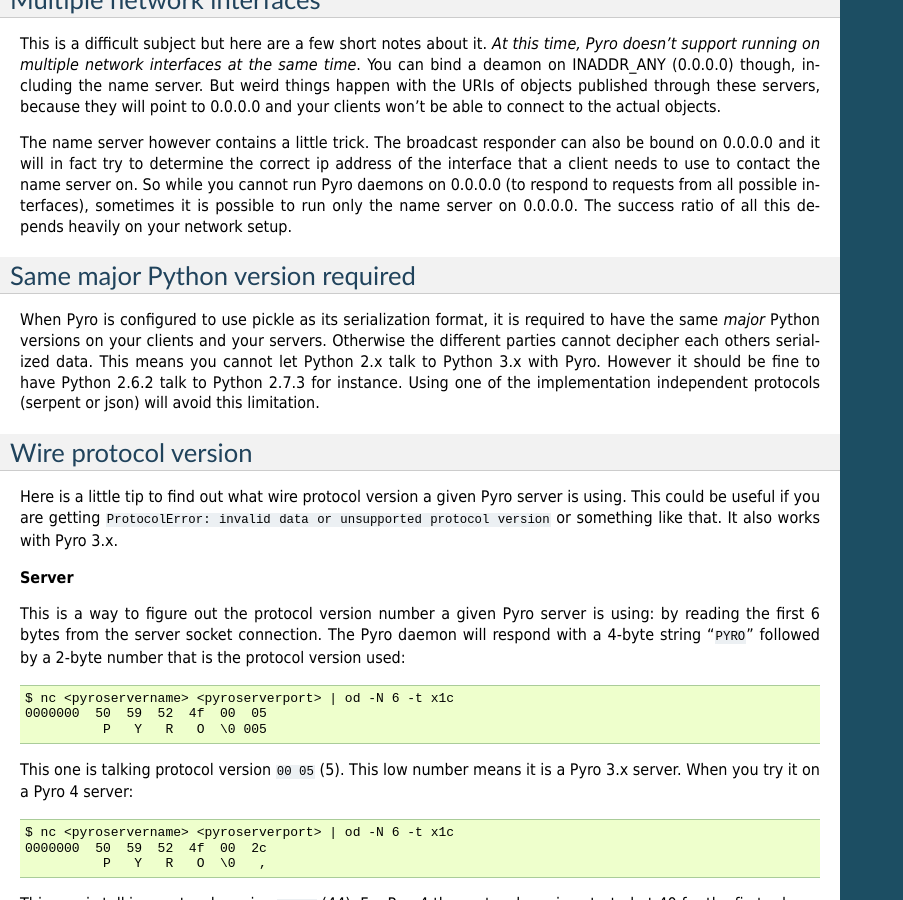
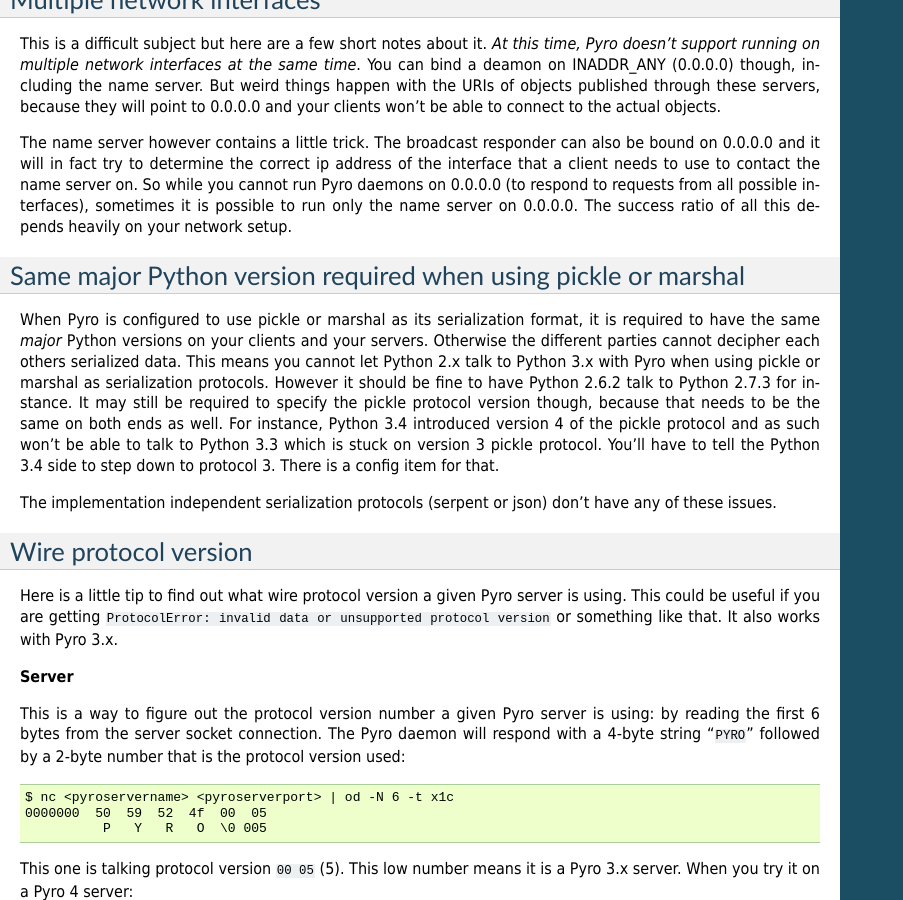
Before and after one commit to irmen/Pyro4, a Sphinx documentation site: the page built from docs/source/tipstricks.rst, in a window 1280 px wide and 900 px high, scrolled down 1062 px. Shown: the whole window, without its empty margins (0-903 px from the left). Built offline with Sphinx 7.4.7, drawn with Linux system fonts in a browser that asks for light colours; the version number could not be read and is left out; some of the changed text lies outside the part shown.

Commit message:
introduced PICKLE_PROTOCOL_VERSION config item, fixes #40

```diff
--- a/docs/source/changelog.rst
+++ b/docs/source/changelog.rst
@@ -4,7 +4,7 @@
 
 **Pyro 4.26**
 
-...
+- introduced PICKLE_PROTOCOL_VERSION config item
 
 
 **Pyro 4.25**
--- a/docs/source/clientcode.rst
+++ b/docs/source/clientcode.rst
@@ -111,6 +111,8 @@
 
 You select the serializer to be used by setting the ``SERIALIZER`` config item. (See the :doc:`/config` chapter).
 The valid choices are the names of the serializer from the list mentioned above.
+If you're using pickle, and need to control the pickle protocol version that is used, you can do so with the
+``PICKLE_PROTOCOL_VERSION`` config item. By default Pyro will use the highest one available.
 
 .. note::
     Since Pyro 4.20 the default serializer is "``serpent``".
--- a/docs/source/config.rst
+++ b/docs/source/config.rst
@@ -92,6 +92,7 @@
 SERIALIZER              str     serpent        The wire protocol serializer to use for clients/proxies (one of: serpent, json, marshal, pickle)
 SERIALIZERS_ACCEPTED    set     json,marshal,  The wire protocol serializers accepted in the server/daemon.
                                 serpent        Use comma separated string for initial config, will be a set after initialization.
+PICKLE_PROTOCOL_VERSION int     highest poss   The pickle protocol version to use, if pickle is selected as serializer. Defaults to pickle.HIGHEST_PROTOCOL
 LOGWIRE                 bool    False          If wire-level message data should be written to the logfile (you may want to disable COMPRESSION)
 ======================= ======= ============== =======
 
--- a/docs/source/tipstricks.rst
+++ b/docs/source/tipstricks.rst
@@ -62,14 +62,20 @@
 The success ratio of all this depends heavily on your network setup.
 
 
-Same major Python version required
-==================================
+Same major Python version required when using pickle or marshal
+===============================================================
 
-When Pyro is configured to use pickle as its serialization format, it is required to have the same *major* Python versions
+When Pyro is configured to use pickle or marshal as its serialization format, it is required to have the same *major* Python versions
 on your clients and your servers. Otherwise the different parties cannot decipher each others serialized data.
-This means you cannot let Python 2.x talk to Python 3.x with Pyro. However
+This means you cannot let Python 2.x talk to Python 3.x with Pyro when using pickle or marshal as serialization protocols. However
 it should be fine to have Python 2.6.2 talk to Python 2.7.3 for instance.
-Using one of the implementation independent protocols (serpent or json) will avoid this limitation.
+It may still be required to specify the pickle protocol version though, because that needs to be the same on both ends as well.
+For instance, Python 3.4 introduced version 4 of the pickle protocol and as such won't be able to talk to Python 3.3 which is stuck
+on version 3 pickle protocol. You'll have to tell the Python 3.4 side to step down to protocol 3. There is a config item for that.
+
+
+The implementation independent serialization protocols (serpent or json) don't have any of these issues.
+
 
 
 Wire protocol version
```
Also changed, not shown: 3 other files.
